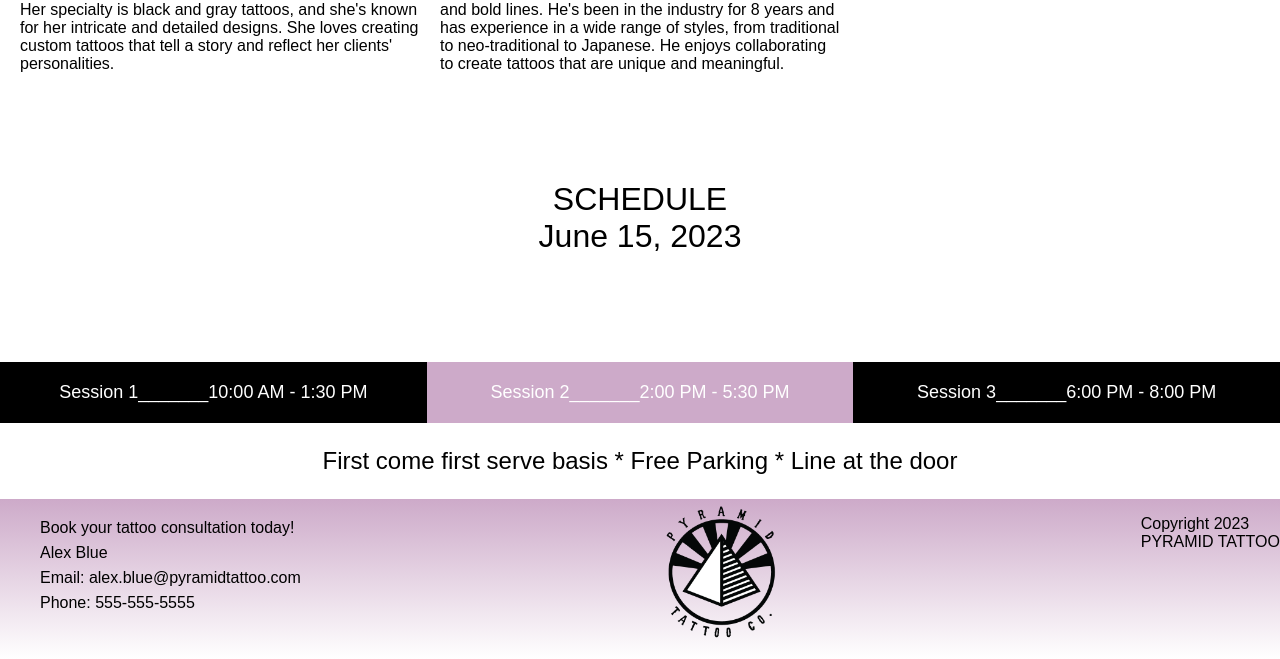
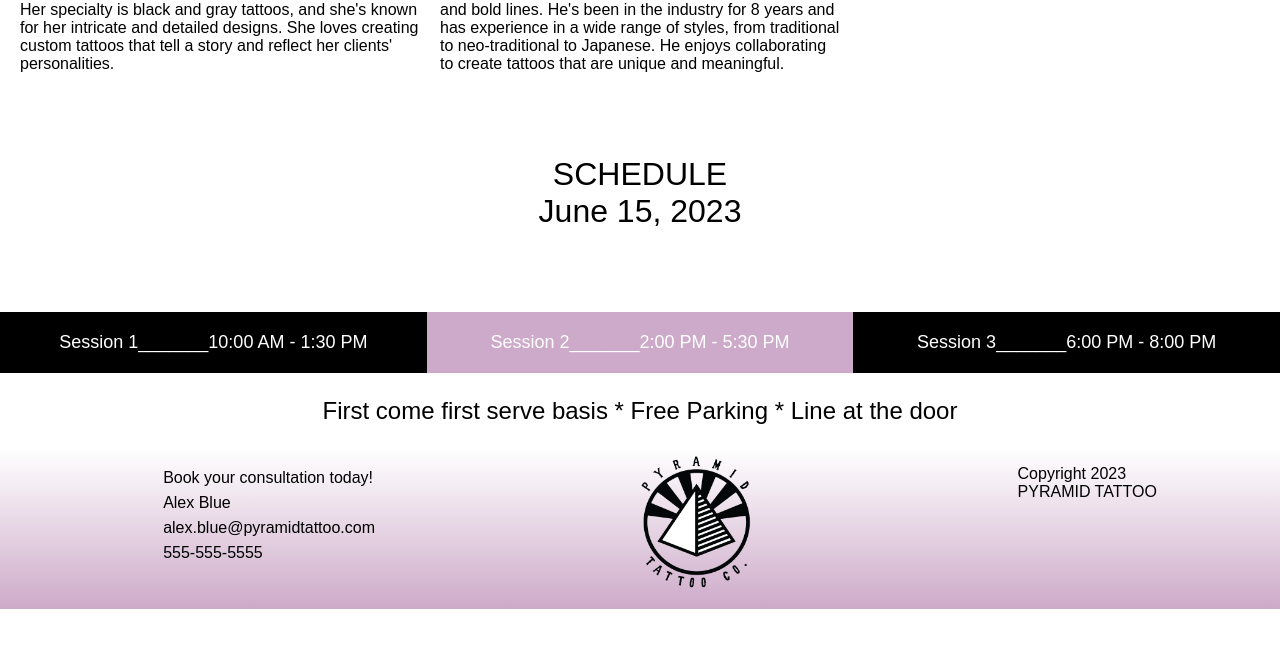
Before and after one commit to cassevven/Final-Practice-CSizemore, a website: page public/index.html in a window 1280 px wide. Shown: the part 1184-1843 px from the top of the page. After the commit the page ends 1793 px from the top, so only its background shows below. Drawn offline with Linux system fonts and the light colour scheme; a web font is replaced by a local one.

Commit message:
erase images, footer layout

```diff
--- a/public/index.html
+++ b/public/index.html
@@ -21,7 +21,6 @@
                 <li><a href="#">Contact</a></li>
             </ul>
             </div>
-    </nav>
 </header>
     <div class="flex-container">
         <div class="flex-item-0"><h2 style= "font-family: nexa-rust-sans-black-shad-2, sans-serif;">Pyramid Tattoo<br>Grand Opening</h2></div>
@@ -59,19 +58,13 @@
         <div class="flex-item-3">Session 3_______6:00 PM - 8:00 PM</div>
         <div class="info"><p>First come first serve basis * Free Parking * Line at the door</p></div>
     </div>
-
-
-
-
-
-
       <footer>
         <div class="container">
             <ul class="footer-nav">
-                <li>Book your tattoo consultation today!</li>
+                <li>Book your consultation today!</li>
                 <li>Alex Blue<br>
-                    Email: alex.blue@pyramidtattoo.com<br>
-                    Phone: 555-555-5555</li>
+                    alex.blue@pyramidtattoo.com<br>
+                    555-555-5555</li>
             </ul>
             <div class="logo">
                 <img src="./img/pyramid.png" alt="bookstore logo" width="150">
--- a/src/_layout.scss
+++ b/src/_layout.scss
@@ -2,11 +2,6 @@ body {
     margin: 0;
 }
 
-
-h1 {
-  margin: none;
-  padding: none;
-}
 
 // Gradient background
 $header-bg: linear-gradient(to bottom, $primary-color, $secondary-color);
@@ -31,6 +26,7 @@ header {
     display: inline;
     text-align: center;
     font-size: large;
+
   }
 
   li {
@@ -175,8 +171,7 @@ header {
         text-align: center;
         font-size: large;
         padding: 2px;
-
-  }
+    }
 
     .row {
         display: -webkit-flex;
@@ -189,7 +184,6 @@ header {
 
     .quote {
       text-align: left;
-
     }
 
 .column {
@@ -202,11 +196,12 @@ header {
 
 .flex-item-schedule {
 color: $dark-color;
-padding: 75px;
+padding: 50px;
 flex: 100%;
 font-size: 2em;
 text-align: center;
 }
+
 .info {
     color: $dark-color;
     flex: 100%;
@@ -214,23 +209,28 @@ text-align: center;
     padding-top: none;
   }
 
+  footer {
+    justify-content: flex-start;
+    flex-direction: row;
+  }
+
+  .logo {
+    flex-basis: 1;
+  }
 
     .container {
     display: flex;
-    flex-direction: row;
-    justify-content: space-between;
-    background: $header-bg;
+    justify-content: space-around;
+    background: $footer-bg;
     color: $dark-color;
-
+    flex-basis: 1;
 }
 
 .footer-nav {
   list-style: none;
   line-height: 25px;
-
+  flex-basis: 1
 }
-
-
 
 @media (max-width: 600px) {
     .row {
--- a/src/_variables.scss
+++ b/src/_variables.scss
@@ -1,4 +1,5 @@
 $primary-color: #cdaac9;
 $secondary-color: #fff;
 $dark-color: black;
-$header-bg: linear-gradient(to right, $primary-color, $secondary-color);
+$header-bg: linear-gradient(to bottom, $primary-color, $secondary-color);
+$footer-bg: linear-gradient(to top, $primary-color, $secondary-color);
```
Also changed, not shown: public/img/bookstore.png (deleted), public/img/cart.png (deleted), public/img/whang.jpeg (deleted), public/style.css, 1 other file.
